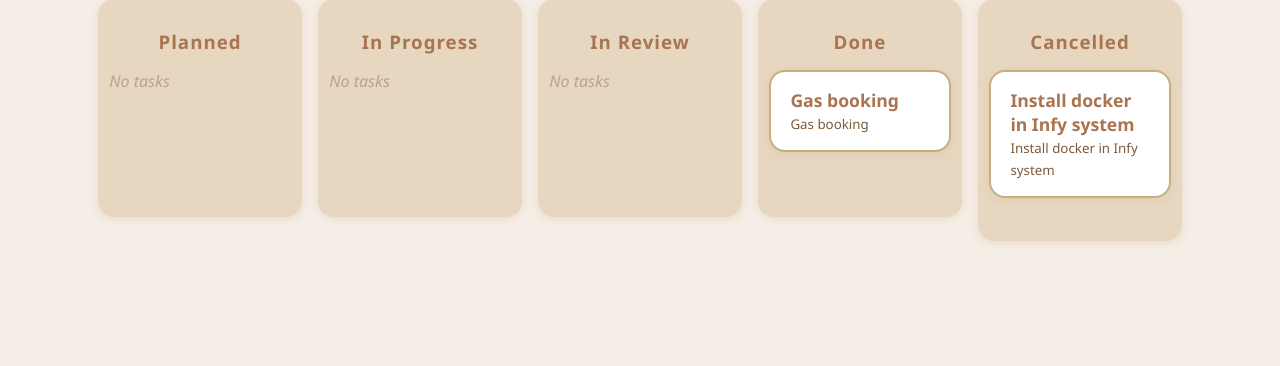
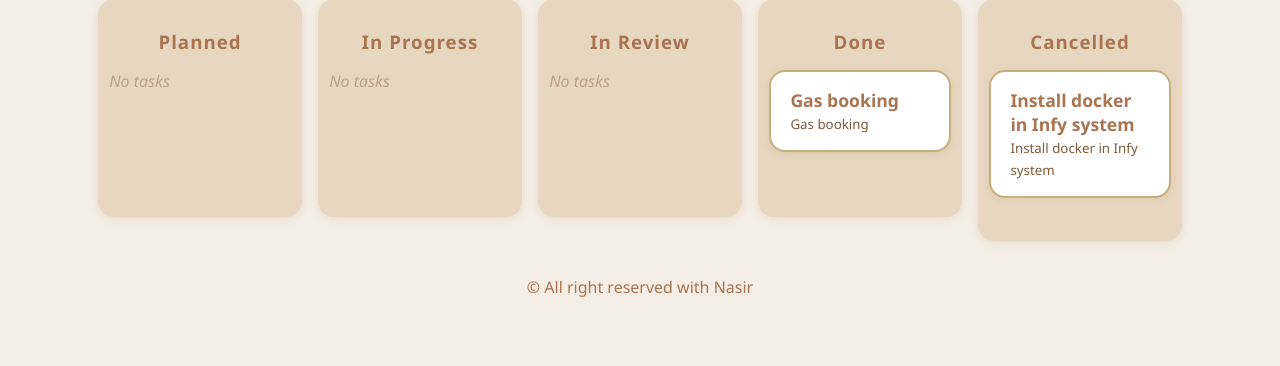
Before and after one commit to nasir473/kanban-board, a Django app: page / in a window 1280 px wide. Shown: the part 155-521 px from the top of the page. Run offline with Django 5.2, Linux system fonts and the light colour scheme; data comes from the database, SQL or seed files in the repository.

Commit message:
copyright

```diff
--- a/board/templates/base.html
+++ b/board/templates/base.html
@@ -243,5 +243,9 @@
         </div>
     </nav>
     {% block content %}{% endblock %}
+
+    <footer style="width:100%;text-align:center;padding:1rem 0;color:#a9744f;background:#f5eee6;font-size:1rem;position:relative;bottom:0;">
+        &copy; All right reserved with Nasir
+    </footer>
 </body>
 </html>
```
